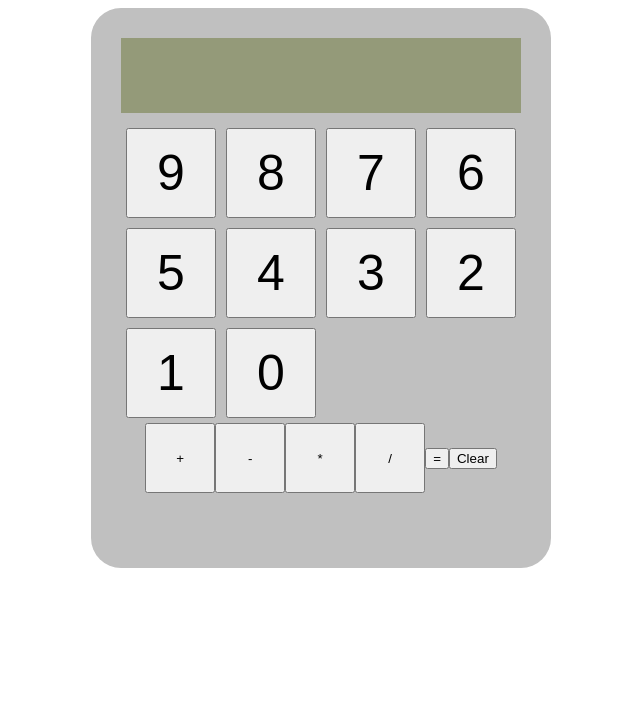
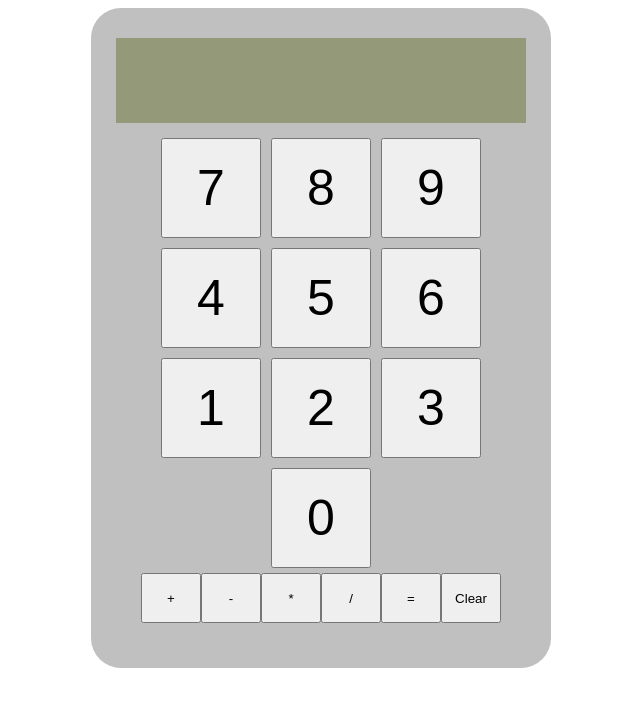
Before and after one commit to jkk290/calculator, a plain HTML site: page index.html in a window 1280 px wide. Shown: the whole page, without its empty margins (319-959 px from the left). Drawn offline with Linux system fonts and the light colour scheme.

Commit message:
Make updates to calculator styling

```diff
--- a/scripts.js
+++ b/scripts.js
@@ -35,8 +35,8 @@ for (let i = 9; i >= 0; i--) {
     updateNum(i);
     updateDisplay(numA, numB);
   });
-  numButton.style.width = '90px';
-  numButton.style.height = '90px';
+  numButton.style.width = '100px';
+  numButton.style.height = '100px';
   numButton.style.fontSize = '50px';
   numButton.style.margin = '5px';
   buttons.append(numButton);
@@ -53,8 +53,8 @@ operators.forEach((symbol) => {
     displayScreen.textContent = numA + ' ' + operator + ' ' + numB;
     console.log(operator);
   });
-  operatorButton.style.width = '70px';
-  operatorButton.style.height = '70px';
+  operatorButton.style.width = '60px';
+  operatorButton.style.height = '50px';
   operatorButtons.append(operatorButton);
 });
 
@@ -62,7 +62,9 @@ const equalButton = document.createElement('button');
 equalButton.textContent = '=';
 
 function calculate(numA, numB, operator) {
-  if (operator == '+') {
+  if ((numB === 0) && (operator == '/')) {
+    displayScreen.textContent = 'Haha, nice!';
+  } else if (operator == '+') {
     displayScreen.textContent = addition(numA, numB);
   } else if (operator == '-') {
     displayScreen.textContent = subtraction(numA, numB);
@@ -76,8 +78,12 @@ function calculate(numA, numB, operator) {
 equalButton.addEventListener('click', (event) => {
   if ((numA != '') && (operator != undefined) && (numB != '')) {
     calculate(parseInt(numA), parseInt(numB), operator);
+  } else {
+    displayScreen.textContent = 'Error, does not compute'
   };
 })
+equalButton.style.width = '60px';
+equalButton.style.height = '50px';
 operatorButtons.append(equalButton);
 
 // Create calculator display
@@ -106,7 +112,8 @@ function clearDisplay() {
 };
 
 clearButton.addEventListener('click', clearDisplay);
-
+clearButton.style.width = '60px';
+clearButton.style.height = '50px';
 operatorButtons.append(clearButton);
 
 
--- a/styles.css
+++ b/styles.css
@@ -10,7 +10,7 @@ body {
   background-color: silver;
   border-radius: 30px;
   padding: 30px;
-  height: 500px;
+  height: 600px;
   width: 400px;
 }
 
@@ -21,9 +21,13 @@ body {
   font-size: x-large;
   text-align: right;
   margin-bottom: 10px;
+  padding: 5px;
 }
 
 #buttons {
   display: flex;
+  flex-direction: row-reverse;
   flex-wrap: wrap;
+  align-items: center;
+  justify-content: center;
 }
```
